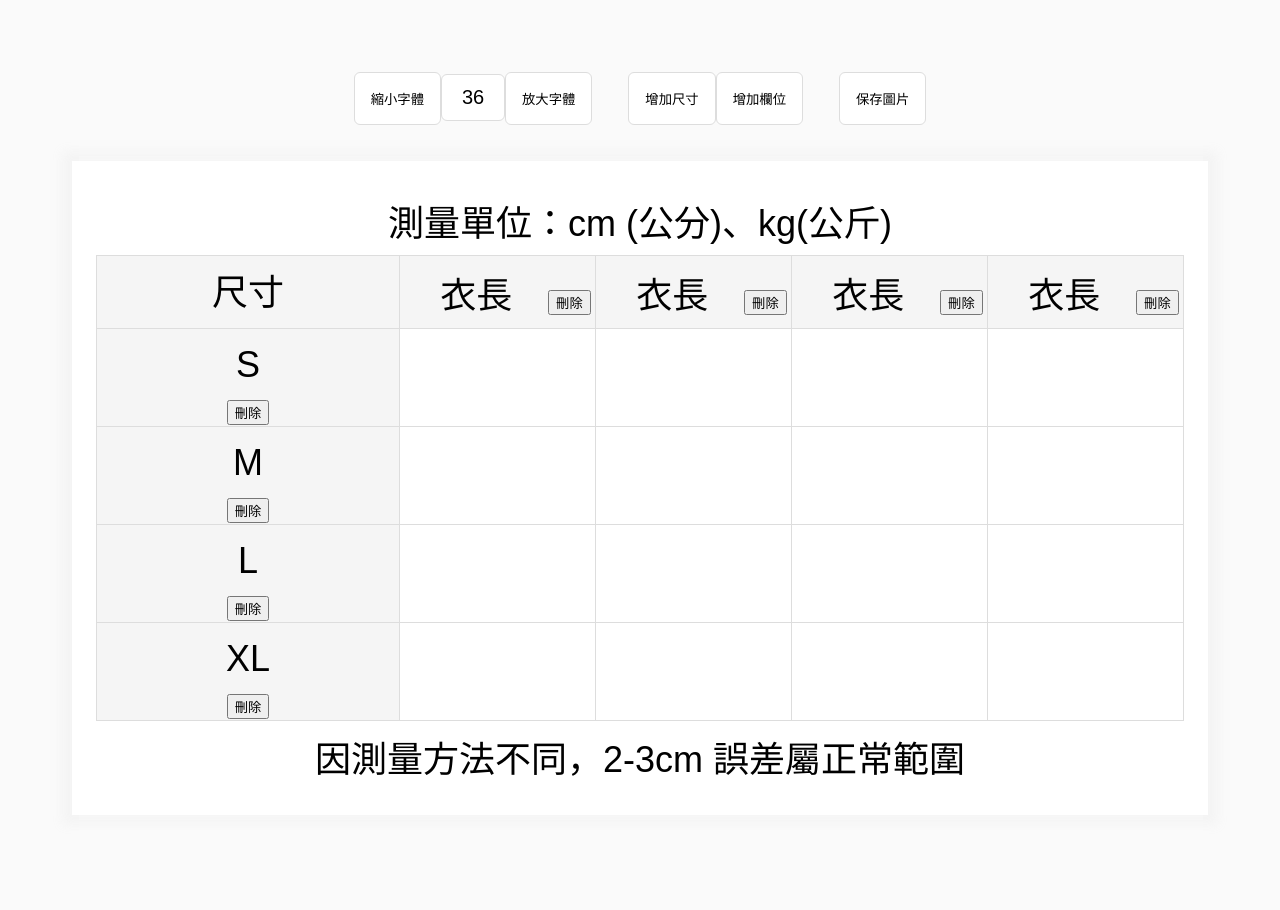
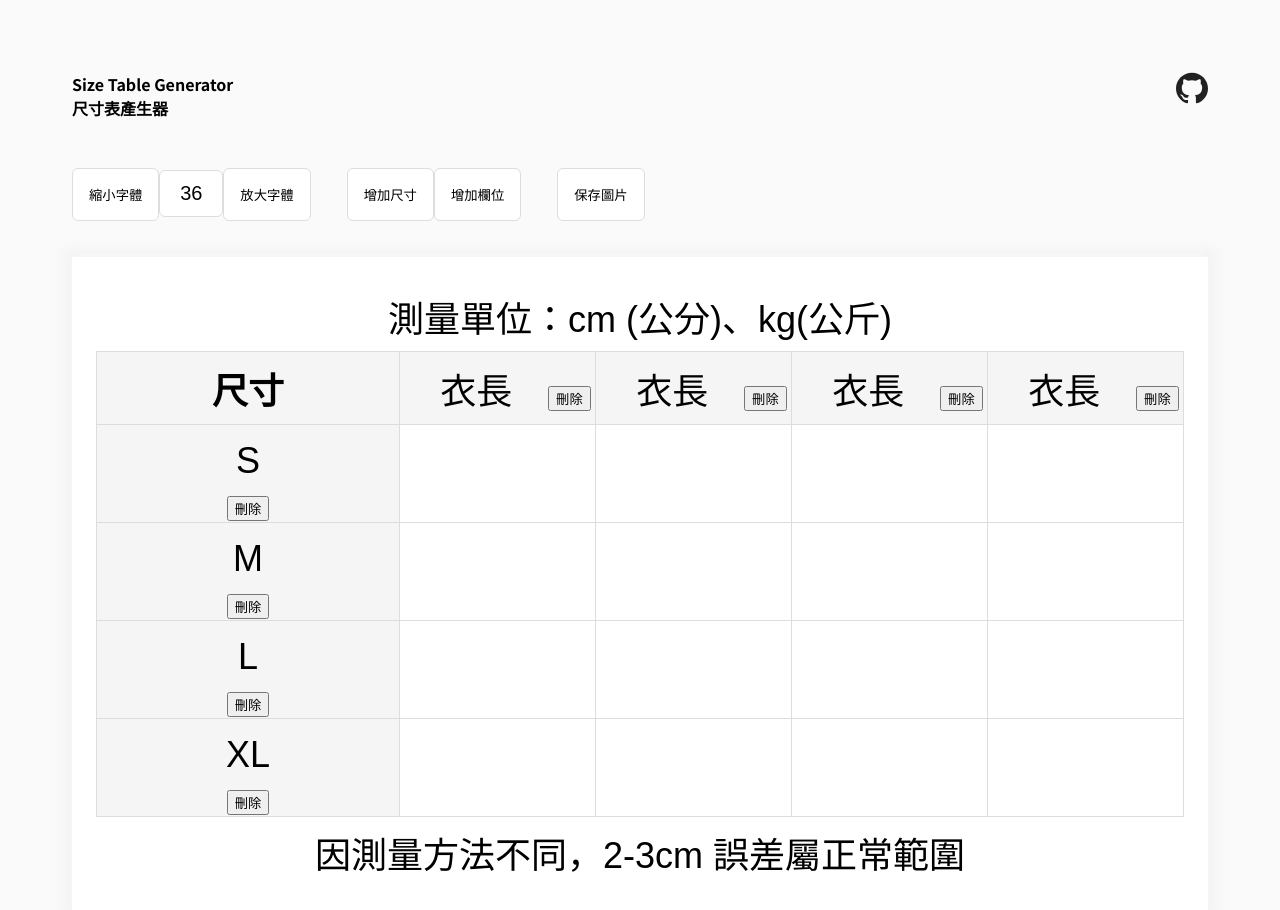
Before and after one commit to yuaanlin/Sizetable, a React (Create React App) app: page / in a window 1280 px wide. Shown: the top 910 px of the page. Built offline with nearby package versions, Linux system fonts and the light colour scheme.

Commit message:
add github url

```diff
--- a/public/index.html
+++ b/public/index.html
@@ -2,11 +2,10 @@
 <html lang="en">
     <head>
         <meta charset="utf-8" />
-        <link rel="icon" href="%PUBLIC_URL%/favicon.ico" />
         <meta name="viewport" content="width=device-width, initial-scale=1" />
         <meta name="theme-color" content="#000000" />
-        <meta name="description" content="Web site created using create-react-app" />
-        <link rel="apple-touch-icon" href="%PUBLIC_URL%/logo192.png" />
+        <meta name="description" content="Size Table Generator 尺寸表產生器" />
+        <link href="https://fonts.googleapis.com/css2?family=Noto+Sans+TC:wght@700&display=swap" rel="stylesheet" />
         <!--
       manifest.json provides metadata used when your web app is installed on a
       user's mobile device or desktop. See https://developers.google.com/web/fundamentals/web-app-manifest/
--- a/src/App.css
+++ b/src/App.css
@@ -1,8 +1,8 @@
 body {
-    text-align: center;
     padding: 72px;
-    overflow: hidden;
     background-color: rgb(250, 250, 250);
+    font-family: "Noto Sans TC";
+    font-weight: 700;
 }
 
 table,
@@ -17,6 +17,7 @@ table {
 }
 
 #table {
+    text-align: center;
     background-color: white;
     box-shadow: 0px 0px 10px 10px rgba(200, 200, 200, 0.1);
 }
@@ -41,3 +42,20 @@ input {
     padding: 16px;
     border-radius: 6px;
 }
+
+.topnav {
+    overflow: hidden;
+    vertical-align: middle;
+}
+
+.topnav p {
+    margin: 0px;
+}
+
+.topnav-left {
+    float: left;
+}
+
+.topnav-right {
+    float: right;
+}
--- a/src/App.tsx
+++ b/src/App.tsx
@@ -2,6 +2,7 @@ import React, { Component } from "react";
 import "./App.css";
 import html2canvas from "html2canvas";
 import FileSaver from "file-saver";
+import GithubIcon from "./github.svg";
 
 interface State {
     cols: string[];
@@ -86,6 +87,19 @@ class App extends Component<{}, State> {
     render() {
         return (
             <div>
+                <div className="topnav">
+                    <div className="topnav-left">
+                        <p>Size Table Generator</p>
+                        <p>尺寸表產生器</p>
+                    </div>
+                    <div className="topnav-right">
+                        <a href="https://github.com/ken20001207/generate-sizetable">
+                            <img src={GithubIcon} style={{ width: 32 }} alt="Github" />
+                        </a>
+                    </div>
+                </div>
+
+                <div style={{ marginTop: 48 }}>
                     <div style={{ marginRight: 36, display: "inline-block" }}>
                         <button className="setting" onClick={() => this.setState({ fontSize: this.state.fontSize - 1 })}>
                             縮小字體
@@ -124,6 +138,8 @@ class App extends Component<{}, State> {
                     <button className="setting" onClick={() => this.print()}>
                         保存圖片
                     </button>
+                </div>
+
                 <div style={{ marginTop: 36, marginBottom: 36, padding: 24 }} id="table">
                     <input defaultValue="測量單位：cm (公分)、kg(公斤)" style={{ fontSize: this.state.fontSize, width: "90%" }} />
                     <table>
```
Also changed, not shown: src/github.svg (added). Lines whose indentation alone changed are shown as unchanged.
